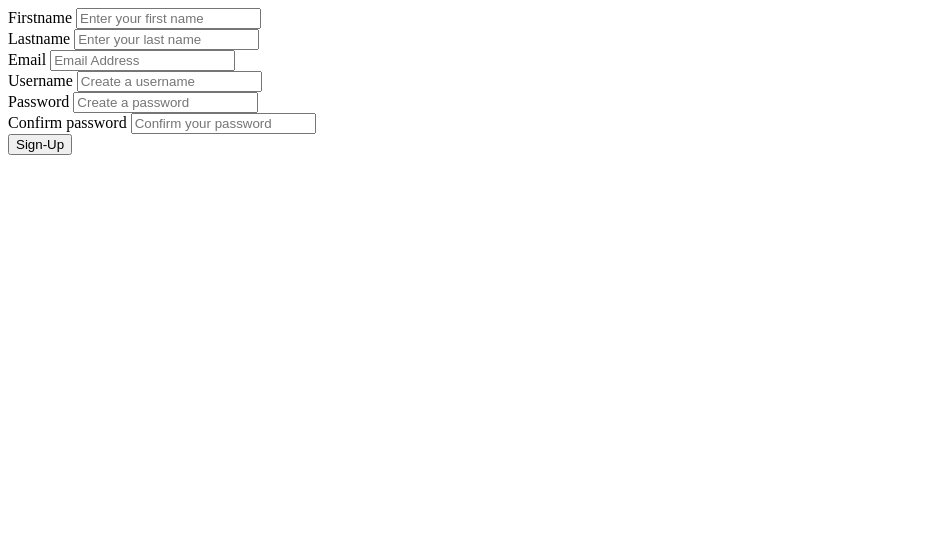
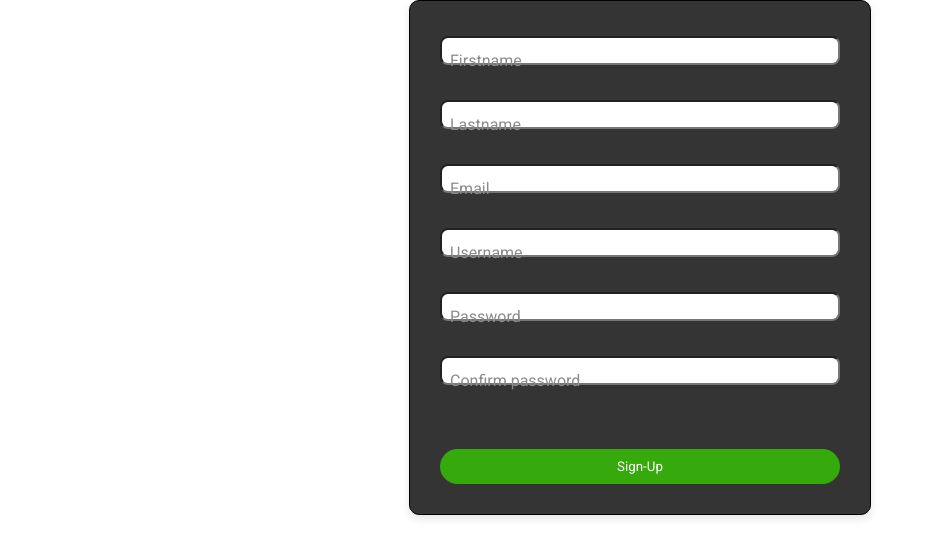
Before and after one commit to harmansingh2005/LoginSystem, a Django app: page /signup in a window 1280 px wide. Shown: the top 558 px of the page, without its empty margins (0-926 px from the left). Run offline with Django 5.2, Linux system fonts and the light colour scheme.

Commit message:
Added new Static folder and css files for home login and sign-up

```diff
--- /dev/null
+++ b/authentication/static/authentication/signup.css
@@ -0,0 +1,70 @@
+.signup-form {
+    display: flex;
+    justify-content: center;
+
+}
+
+.signup-form form {
+    padding: 30px;
+    border: solid 1px #000000;
+    border-radius: 10px;
+    width: 400px;
+    display: flex;
+    flex-direction: column;
+    background-color: #222121e9;
+    box-shadow: 0 4px 8px rgba(0, 0, 0, 0.1);
+}
+
+.signup-form-item {
+    display: flex;
+    flex-direction: column;
+    margin-bottom: 15px;
+
+}
+.signup-form-item label {
+    margin-bottom: 5px;
+    color: #cacaca;
+}
+
+.signup-form-item input {
+    padding: 8px;
+    width: 96.5%;
+    margin-top: 5px;
+    margin-bottom: 15px;
+    padding: 5px;
+    border-radius: 8px;
+}
+.signup-form-item label{
+    position:absolute;
+    margin-top:20px;
+    margin-left:10px;
+    color:#8b8b8b;
+    cursor:text;
+    user-select:none;
+    transition: margin 0.1s ease-in-out;
+}
+
+.signup-form-item input:focus + label,
+.signup-form-item input:not(:placeholder-shown) + label{
+    margin-top:-7px;
+    margin-left: 2px;
+}
+
+.signup-btn {
+    display: flex;
+    justify-content: center;
+    align-items: center;
+    width: 100%;
+    background-color: #36aa0c;
+    color: white;
+    padding: 10px;
+    text-align: center;
+    border: none;
+    border-radius: 20px;
+    cursor: pointer;
+    margin-top: 15px;
+}
+
+.signup-btn:hover {
+    background-color: #2a7f0b;
+}
--- /dev/null
+++ b/authentication/static/authentication/styles.css
@@ -0,0 +1,82 @@
+@import url('https://fonts.googleapis.com/css2?family=Roboto:ital,wght@0,100..900;1,100..900&display=swap');
+
+:root{
+    --theme-green: #36aa0c;
+    --background-color: #f8f8f8;
+}
+
+*{
+    margin:0;
+    padding:0;
+    font-family: "Roboto", serif;
+}
+
+nav{
+    display:flex;
+    justify-content: space-between;
+    align-items: center;
+
+    background-color:#000;
+    padding:20px;
+
+}
+
+.nav-left{
+    display:flex;
+    color:#fff;
+}
+
+.nav-left .nav-link{
+    padding:10px;
+}
+
+.nav-left .nav-link a{
+    color:#fff;
+    text-decoration:none;
+    position: relative;
+}
+
+.nav-left .nav-link a::after{
+    content: '';
+    position: absolute;
+    left: 50%;
+    bottom: -2px; /* Adjust this value to position the border correctly */
+    width: 0;
+    height: 2px; /* Adjust this value to change the thickness of the border */
+    background: #fff;
+    transition: width 0.3s ease-in-out, left 0.3s ease-in-out;
+}
+
+.nav-left .nav-link a:hover::after{
+    width: 100%;
+    left: 0;
+}
+
+.nav-right{
+    color:#fff
+}
+
+
+.nav-right .login-btn{
+    /* background-color:#226709; */
+    border: solid 3px var(--theme-green);
+    padding:10px 20px;
+    border-radius:10px;
+    transition: background-color 0.3s ease-in-out;
+    cursor: pointer;
+}
+
+.nav-right .login-btn a{
+    text-decoration:none;
+    color:#fff;
+    color:var(--theme-green);
+    font-weight:bold;
+}
+
+.nav-right .login-btn:hover{
+    background-color: var(--theme-green);
+}
+
+.nav-right .login-btn:hover a{
+    color:#fff;
+}
--- a/authentication/views.py
+++ b/authentication/views.py
@@ -59,4 +59,5 @@ def mylogin(request):
     return render(request,"authentication/login.html")
 
 def logout(request):
+
     return render(request,"authentication/logout.html")
--- a/loginSys/settings.py
+++ b/loginSys/settings.py
@@ -40,6 +40,8 @@ INSTALLED_APPS = [
     'django.contrib.sessions',
     'django.contrib.messages',
     'django.contrib.staticfiles',
+
+    'authentication',
 ]
 
 MIDDLEWARE = [
--- a/templates/authentication/signup.html
+++ b/templates/authentication/signup.html
@@ -1,47 +1,45 @@
-<!DOCTYPE html>
-<!--[if lt IE 7]>      <html class="no-js lt-ie9 lt-ie8 lt-ie7"> <![endif]-->
-<!--[if IE 7]>         <html class="no-js lt-ie9 lt-ie8"> <![endif]-->
-<!--[if IE 8]>         <html class="no-js lt-ie9"> <![endif]-->
-<!--[if gt IE 8]>      <html class="no-js"> <!--<![endif]-->
-<html>
-    <head>
-        <meta charset="utf-8">
-        <meta http-equiv="X-UA-Compatible" content="IE=edge">
-        <title>SignUp</title>
-        <meta name="description" content="">
-        <meta name="viewport" content="width=device-width, initial-scale=1">
-        <link rel="stylesheet" href="">
-    </head>
-    <body>
+{% extends "base.html" %}
+{% load static %}
+{% block title %} SignUp {% endblock %}
+
+{% block head %}
+    <link rel="stylesheet" href="{% static 'authentication/signup.css' %}">
+{% endblock %}
+
+
+
+{% block content %}
+    <div class="signup-form">
         <form action="/signup" method="POST">
             {% csrf_token %}
+            <div class="signup-form-item">
             <label for="">Firstname</label>
-            <input type="text" id="fname" name="fname" placeholder="Enter your first name" required>
+            <input type="text" id="fname" name="fname" placeholder="" required>
+            </div>
+
+            <div class="signup-form-item">
+            <label for="">Lastname</label>
+            <input type="text" id="lname" name="lname" placeholder="" required>
+            </div>
+            <div class="signup-form-item">
+            <label for="">Email</label>
+            <input type="email" id="email" name="email" placeholder="" required>
+            </div>
+            <div class="signup-form-item">
+            <label for="username">Username</label>
+            <input type="text" id="username" name="username" placeholder="" required>
+            </div>
+            <div class="signup-form-item">
+            <label for="password">Password</label>
+            <input type="password" id="pass1" name="pass1" placeholder="" required>
+            </div>
+            <div class="signup-form-item">
+            <label for="password">Confirm password</label>
+            <input type="password" id="pass2" name="pass2" placeholder="" required>
+            </div>
             <br>
 
-            <label for="">Lastname</label>
-            <input type="text" id="lname" name="lname" placeholder="Enter your last name" required>
-            <br>
-
-            <label for="">Email</label>
-            <input type="email" id="email" name="email" placeholder="Email Address" required>
-            <br>
-
-            <label for="username">Username</label>
-            <input type="text" id="username" name="username" placeholder="Create a username" required>
-            <br>
-
-            <label for="password">Password</label>
-            <input type="password" id="pass1" name="pass1" placeholder="Create a password" required>
-            <br>
-
-            <label for="password">Confirm password</label>
-            <input type="password" id="pass2" name="pass2" placeholder="Confirm your password" required>
-            <br>
-
-            <button type="submit">Sign-Up</button>
-
-
-        <script src="" async defer></script>
-    </body>
-</html>
+            <button class = "signup-btn" type="submit">Sign-Up</button>
+        </form>
+    </div>
+{% endblock %}
--- /dev/null
+++ b/templates/base.html
@@ -0,0 +1,18 @@
+{% load static %}
+<!DOCTYPE html>
+<html>
+    <head>
+        <meta charset="utf-8">
+        <meta http-equiv="X-UA-Compatible" content="IE=edge">
+        <title>{%block title%} {%endblock%}</title>
+        <meta name="description" content="">
+        <meta name="viewport" content="width=device-width, initial-scale=1">
+        <link rel="stylesheet" href="{% static 'authentication/styles.css' %}">
+        {% block head %}
+        {% endblock %}
+    </head>
+    <body>
+        {% block content %}
+        {% endblock %}
+    </body>
+</html>
```
Also changed, not shown: authentication/static/authentication/login.css (added, +86 -0 lines), templates/authentication/index.html (+11 -23 lines), templates/authentication/login.html (+25 -23 lines), templates/navbar.html (added, +11 -0 lines).
